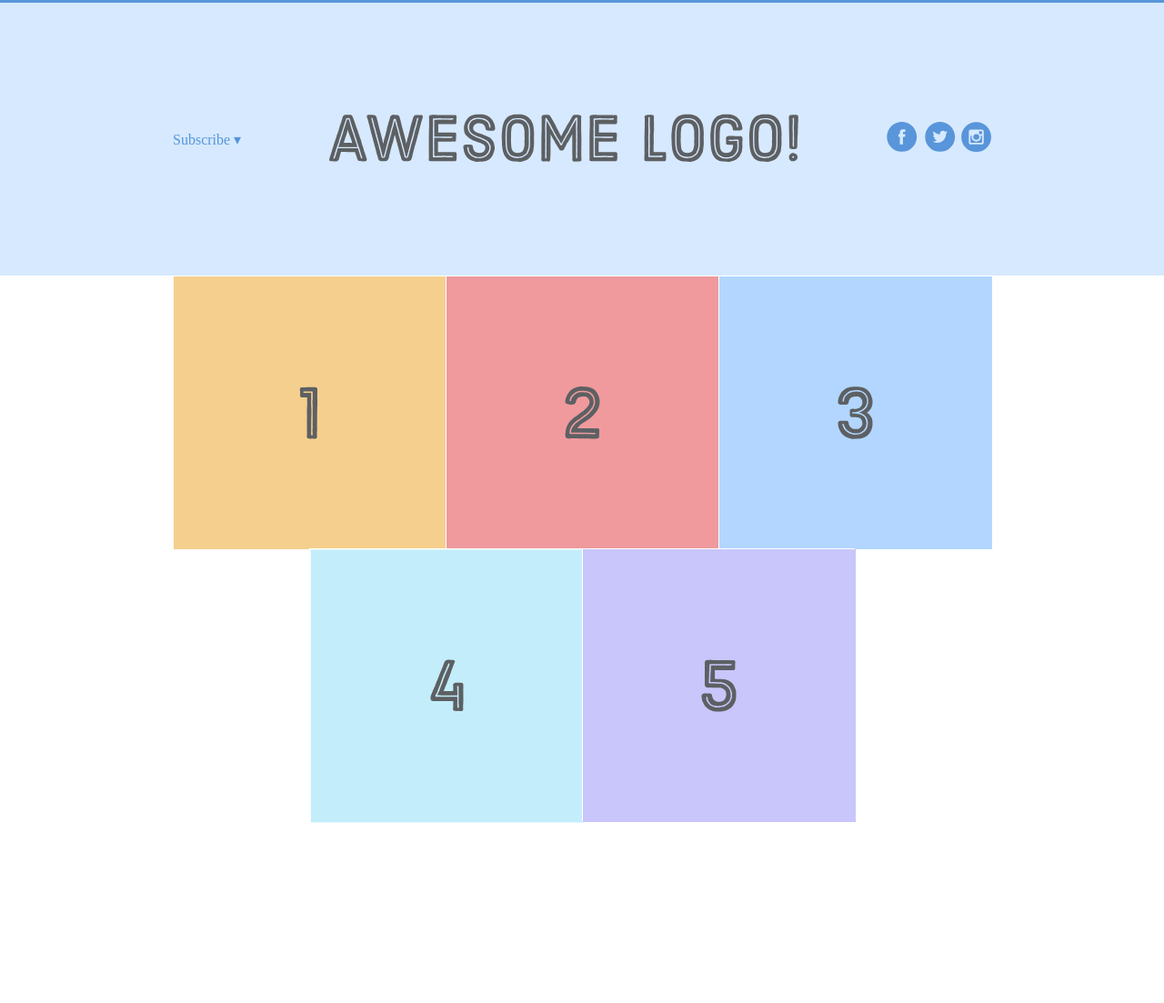
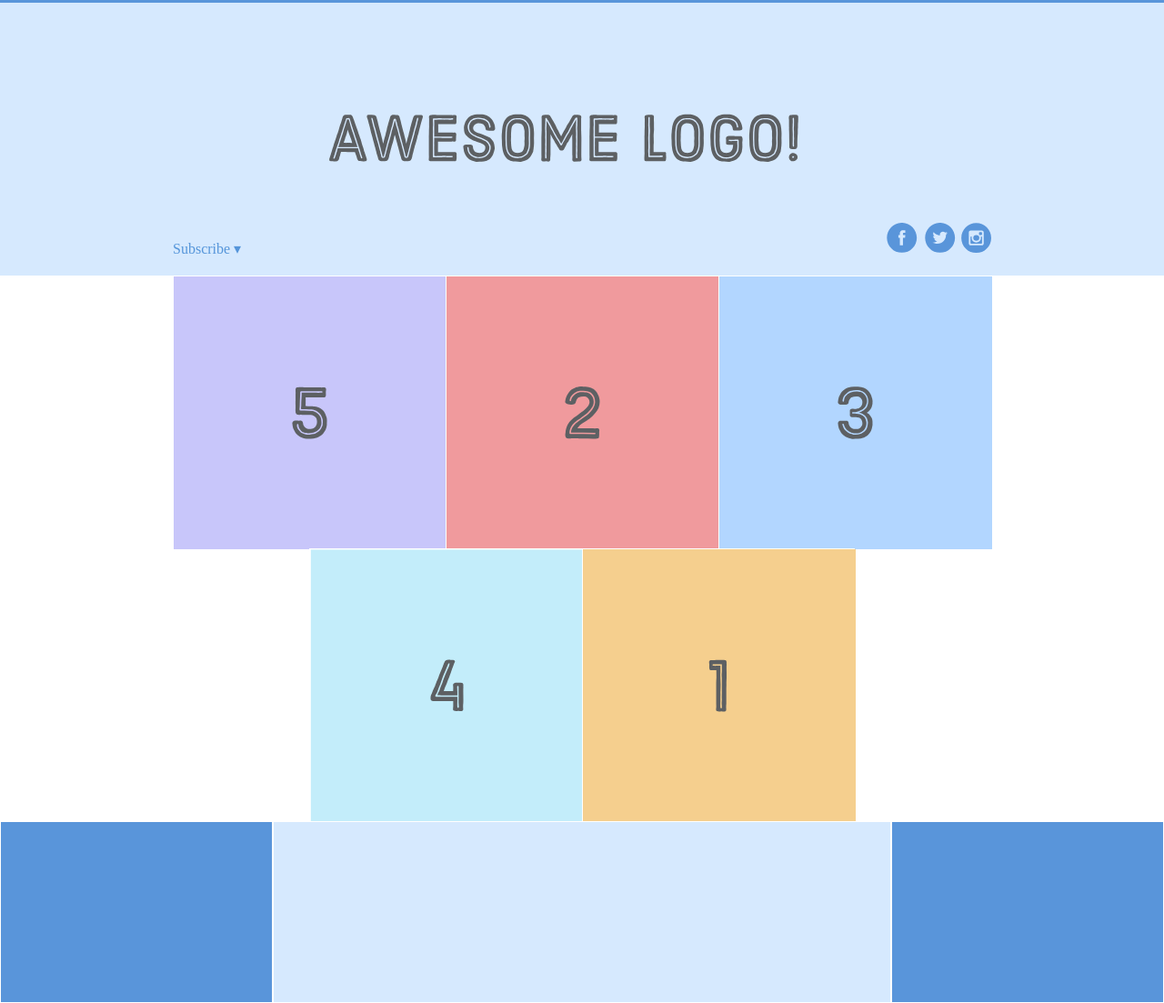
Before and after one commit to edd-onyango/simple-flexbox, a plain HTML site: page index.html in a window 1280 px wide. Shown: the part 55-1158 px from the top of the page at 91% size. Before the commit the page ends 964 px from the top, so only its background shows below. Drawn offline with Linux system fonts and the light colour scheme.

Commit message:
Add a footer to the flexible layout and style it

```diff
--- a/index.html
+++ b/index.html
@@ -45,5 +45,11 @@
             </div>
         </div>
     </div>
+
+    <div class="footer">
+        <div class="footer-item footer-one"></div>
+        <div class="footer-item footer-two"></div>
+        <div class="footer-item footer-three"></div>
+    </div>
 </body>
 </html>
--- a/style.css
+++ b/style.css
@@ -45,9 +45,10 @@
 }
 
 .social,
-.logo,
 .subscribe {
     /* border: 1px solid #5995da; */
+    align-self:flex-end;
+    margin-bottom: 20px;
 }
 
 .photo-grid-container {
@@ -60,6 +61,7 @@
     display: flex;
     justify-content: center;
     flex-wrap: wrap;
+    flex-direction: row;
 }
 
 .photo-grid-item {
@@ -67,3 +69,34 @@
     width: 300px;
     height: 300px;
 }
+
+.first-item {
+    order: 1;
+}
+
+.last-item {
+    order: -1;
+}
+
+.footer {
+    display: flex;
+    justify-content: space-between;
+}
+
+.footer-item {
+    border: 1px solid #fff;
+    background-color: #d6e9fe;
+    height: 200px;
+    flex:1;
+}
+
+.footer-three {
+    flex:2;
+}
+
+.footer-one,
+.footer-three {
+    background: #5995da;
+    flex:initial;
+    width: 300px;
+}
```
